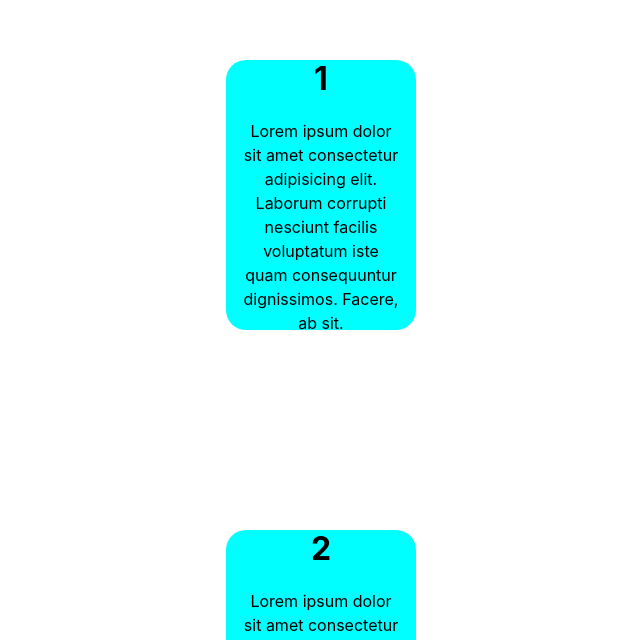
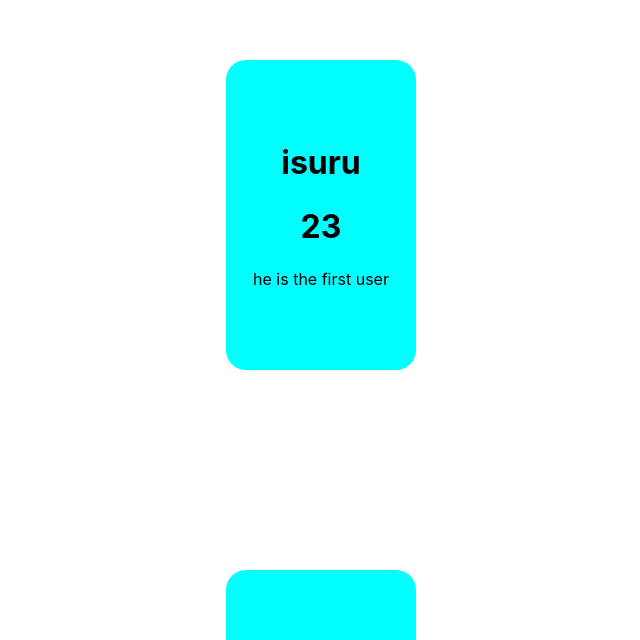
Before and after one commit to Isuru-Sandaruwan-Kumarasiri/learning-React-Js, a React (Vite) app: page / in a window 1280 px wide. Shown: the part 140-780 px from the top of the page, without its empty margins (474-1114 px from the left). Built offline with nearby package versions, Linux system fonts and the light colour scheme.

Commit message:
reading json data using mapping

```diff
--- a/src/App.jsx
+++ b/src/App.jsx
@@ -29,19 +29,40 @@ function App() {
 //      }
 //   };
 
-// ***************Mapping**********
 
+
+                                      // ***************Mapping**********
 
 
     //  const numArray=[1,2,3,4,5,6];
     //  const sqartArray=numArray.map((num)=>{return num*2})
     //  console.log(sqartArray)
 
-    const numArray=[1,2,3,4,5,6];
-    const setCard=numArray.map((num)=>{return <Card number={num} key={num}></Card>})
+    // const numArray=[1,2,3,4,5,6];
+    // const setCard=numArray.map((num)=>{return <Card number={num} key={num}></Card>})
+
+   const data=[{
+        name:'isuru',
+        age:23,
+        details:"he is the first user"
+   },{
+       name:'kamal',
+       age:29,
+       details:"he is the second user"
+   },{
+       name:'amal',
+       age:21,
+       details:"he is the third user"
+   },{
+       name:'pankaja',
+       age:33,
+       details:"he is the fourth user"
+   },
 
 
+  ];
 
+const userDetailsCards=data.map((user)=>{return <Card userName={user.name} age={user.age} details={user.details}/>})
 
   return (
     <>
@@ -83,8 +104,16 @@ function App() {
 
 
 
+       {/* *********Mapping*******           */}
+       {/* <div>{setCard}</div> */}
 
-    <div>{setCard}</div>
+
+
+       {/* *****reading Json data using mapping****** */}
+
+       <div>{userDetailsCards}</div>
+
+
     </>
 
   )
--- a/src/components/Card.css
+++ b/src/components/Card.css
@@ -2,7 +2,7 @@
     background-color: aqua;
     width: 20vh;
     color: black;
-    height: 30vh;
+    height: 35vh;
     border-radius: 20px;
     padding: 15px;
     display: flex;
@@ -12,12 +12,18 @@
     margin: 200px 700px ;
 
 }
-.card-num{
+.card-name{
     font-weight: bold;
     font-size: 2rem;
     margin-bottom: 2vh;
 
 }
-.card-info{
+.card-age{
+    font-weight: bold;
+    font-size: 2rem;
+    margin-bottom: 2vh;
+
+}
+.card-details{
     text-align: center;
 }
--- a/src/components/Card.jsx
+++ b/src/components/Card.jsx
@@ -1,11 +1,12 @@
 import './Card.css'
 
-function Card({number}) {
+function Card({userName,age,details}) {
     return (
         <>
           <div className="card-bg">
-               <div className="card-num">{number}</div>
-               <div className="card-info">Lorem ipsum dolor sit amet consectetur adipisicing elit. Laborum corrupti nesciunt facilis voluptatum iste quam consequuntur dignissimos. Facere, ab sit.</div>
+               <div className="card-name">{userName}</div>
+               <div className="card-age">{age}</div>
+               <div className="card-details">{details}</div>
           </div>
         </>
     );
```
